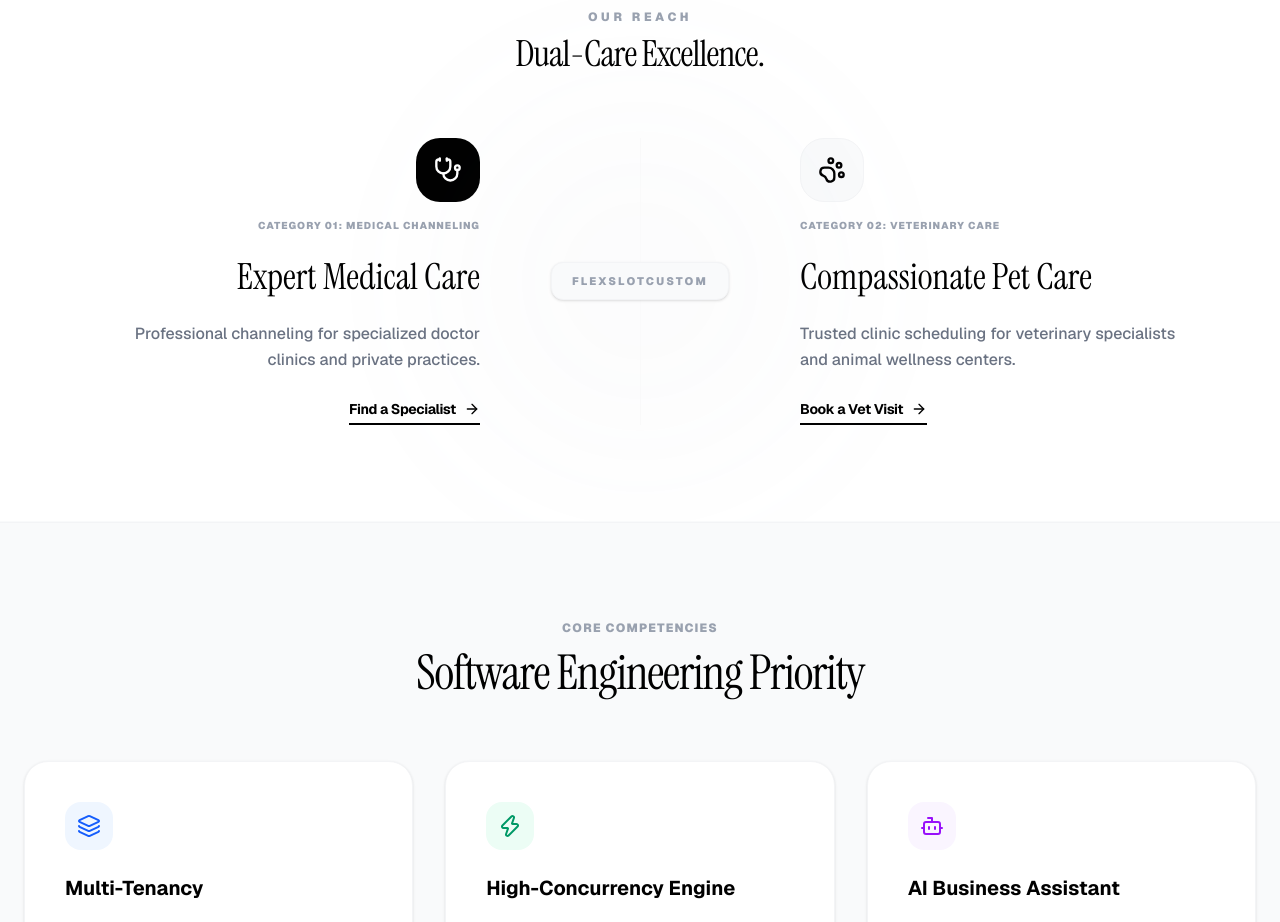
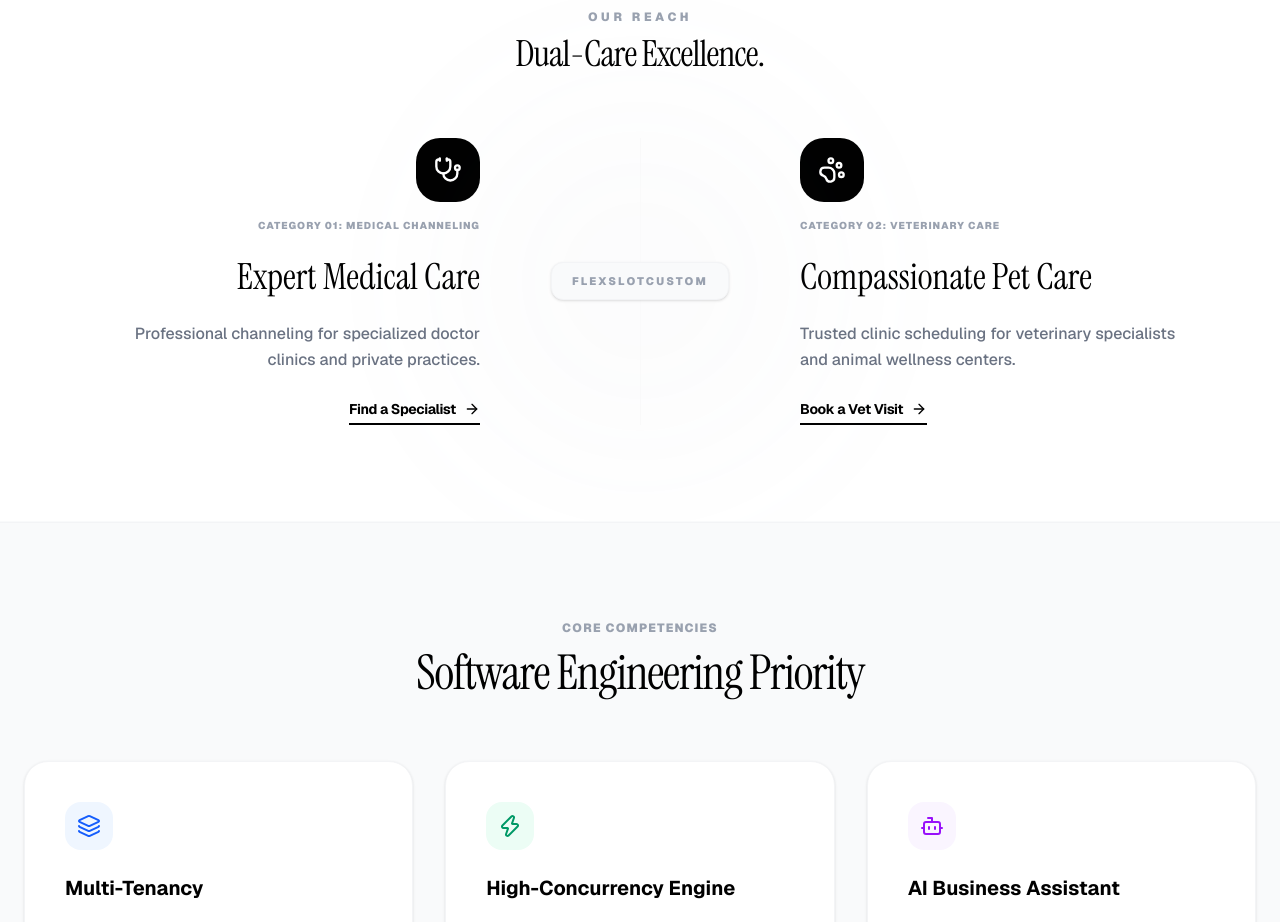
Before and after one commit to FlexSlotCustom0/FlexSlotCustom, a Next.js app in the folder frontend/: page / in a window 1280 px wide. Shown: the part 780-1702 px from the top of the page. Built offline with nearby package versions, Linux system fonts and the light colour scheme.

Commit message:
Update page.tsx

```diff
--- a/frontend/src/app/page.tsx
+++ b/frontend/src/app/page.tsx
@@ -152,7 +152,7 @@ export default function NotionCalendarClone() {
               viewport={{ once: true }}
               className="flex-1 space-y-6 text-center md:text-left group"
             >
-              <div className="inline-flex items-center justify-center w-16 h-16 bg-gray-50 text-black border border-gray-100 rounded-3xl mb-4 group-hover:bg-black group-hover:text-white transition-all">
+              <div className="inline-flex items-center justify-center w-16 h-16 bg-black text-white rounded-3xl mb-4 group-hover:scale-110 transition-transform">
                 <PawPrint className="w-7 h-7" />
               </div>
               <div className="text-[10px] font-black tracking-widest text-gray-400 uppercase">Category 02: Veterinary Care</div>
```
